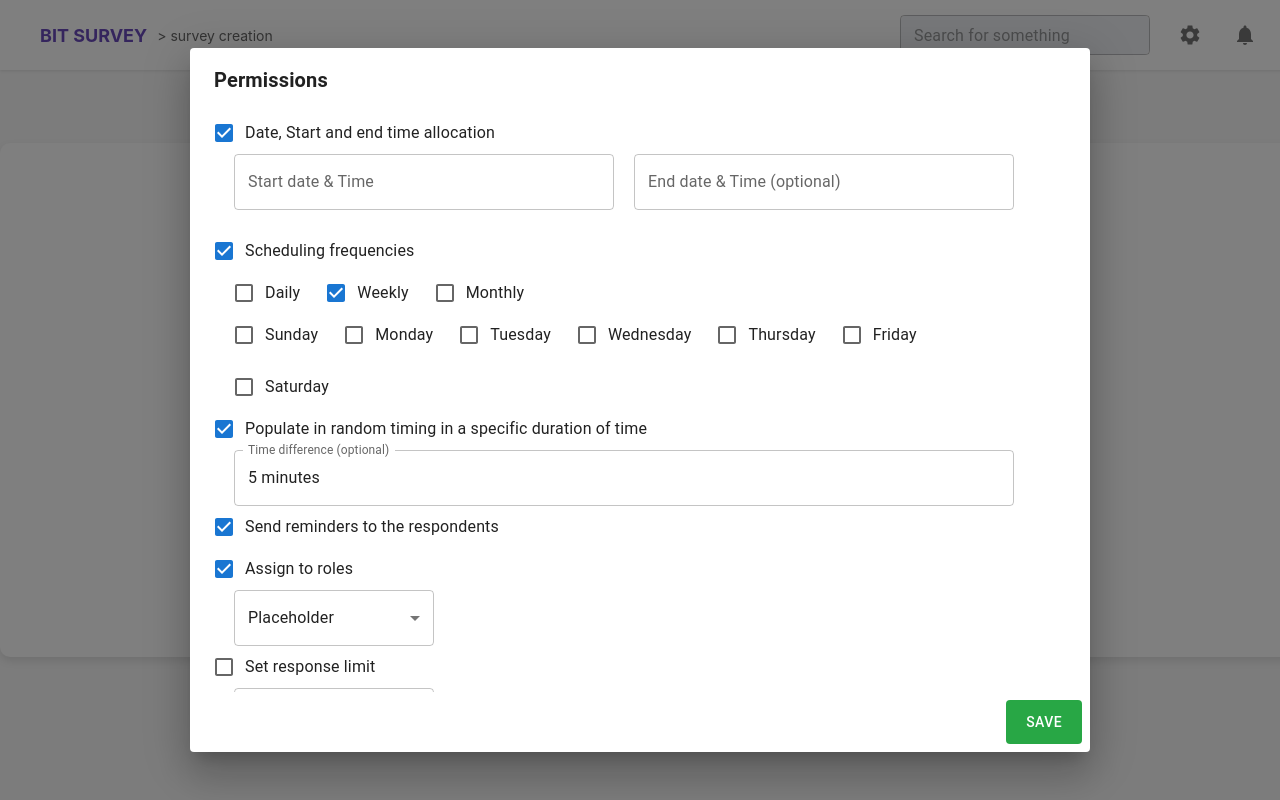
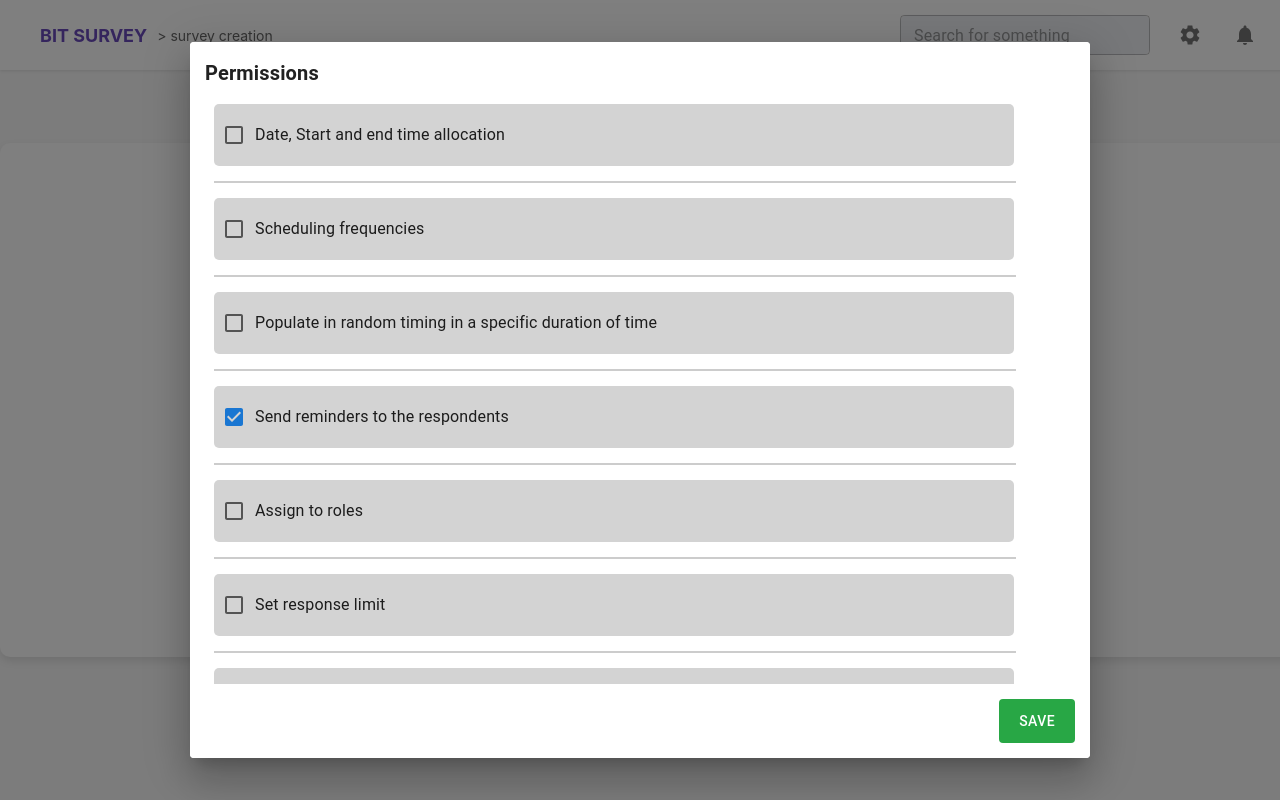
Before and after one commit to DHURSHITHA/BITsurvey, a React (Vite) app: page /create-new in a window 1280 px wide. Both pictures are taken after a click on the button "FINISH SURVEY". Shown: the top 800 px of the page. Built offline with nearby package versions, Linux system fonts and the light colour scheme.

Commit message:
New file added

```diff
--- a/src/pages/createsurvey.jsx
+++ b/src/pages/createsurvey.jsx
@@ -1,256 +1,3 @@
-// import React, { useState } from "react";
-// import { TextField, Button, Select,Divider, Typography,MenuItem, IconButton, Avatar, Switch, Checkbox, FormControlLabel, Dialog, DialogTitle, DialogContent, DialogActions } from "@mui/material";
-// import { Settings, Notifications, AddCircleOutline, RemoveCircleOutline, ContentCopy, Edit, Delete, PlaylistAdd } from "@mui/icons-material";
-
-// const SurveyCreation = () => {
-//   const [questions, setQuestions] = useState([
-//     {
-//       id: 1,
-//       text: "",
-//       type: "multiple",
-//       options: ["Agree", "Disagree", "Strongly disagree"],
-//       scale: 3,
-//       expanded: false,
-//     },
-//   ]);
-
-//   const [openDialog, setOpenDialog] = useState(false);
-//   const [bulkDialogOpen, setBulkDialogOpen] = useState(false); // State for bulk dialog
-//   const [bulkText, setBulkText] = useState(""); // State for bulk text input
-
-//   const handleExpand = (index) => {
-//     setQuestions((prev) => prev.map((q, i) => (i === index ? { ...q, expanded: true } : q)));
-//   };
-
-//   const handleAddOption = (index) => {
-//     setQuestions((prev) =>
-//       prev.map((q, i) => (i === index ? { ...q, options: [...q.options, "New Option"] } : q))
-//     );
-//   };
-
-//   const handleRemoveOption = (qIndex, oIndex) => {
-//     setQuestions((prev) =>
-//       prev.map((q, i) =>
-//         i === qIndex ? { ...q, options: q.options.filter((_, j) => j !== oIndex) } : q
-//       )
-//     );
-//   };
-
-//   const handleAddQuestion = () => {
-//     setQuestions((prev) => [
-//       ...prev,
-//       {
-//         id: prev.length + 1,
-//         text: "",
-//         type: "multiple",
-//         options: ["Agree", "Disagree", "Strongly disagree"],
-//         scale: 3,
-//         expanded: false,
-//       },
-//     ]);
-//   };
-
-//   const handleDeleteQuestion = (index) => {
-//     setQuestions((prev) => prev.filter((_, i) => i !== index));
-//   };
-
-//   const handleCopyQuestion = (index) => {
-//     setQuestions((prev) => {
-//       const newQuestion = { ...prev[index], id: prev.length + 1 };
-//       return [...prev, newQuestion];
-//     });
-//   };
-
-//   const handleFinishSurvey = () => {
-//     setOpenDialog(true);
-//   };
-
-//   // Function to handle saving bulk options
-//   const handleSaveBulkOptions = () => {
-//     const newOptions = bulkText.split("\n").filter((line) => line.trim() !== "");
-//     setQuestions((prev) =>
-//       prev.map((q, i) =>
-//         i === activeQuestionIndex ? { ...q, options: [...q.options, ...newOptions] } : q
-//       )
-//     );
-//     setBulkDialogOpen(false);
-//     setBulkText("");
-//   };
-
-//   const [activeQuestionIndex, setActiveQuestionIndex] = useState(null); // Track which question is active for bulk options
-
-//   return (
-//     <div style={{ display: "flex", justifyContent: "center", alignItems: "center", minHeight: "100vh", backgroundColor: "#f9f9f9" }}>
-//       <div style={{ width: "80rem", maxWidth: "112rem", backgroundColor: "#fff", padding: "20px", borderRadius: "10px", boxShadow: "0 4px 8px rgba(0,0,0,0.1)" }}>
-//         <div style={{ position: "fixed", top: 0, left: 0, width: "100%", display: "flex", alignItems: "center", justifyContent: "space-between", padding: "15px 40px", backgroundColor: "white", boxShadow: "0px 1px 3px rgba(0, 0, 0, 0.1)", zIndex: 1000 }}>
-//           <div style={{ display: "flex", alignItems: "center", flexGrow: 1 }}>
-//             <span style={{ fontSize: "18px", fontWeight: "bold", color: "#6a4bbc" }}>BIT SURVEY</span>
-//             <span style={{ marginLeft: "10px", fontSize: "14px", color: "#666" }}> &gt; survey creation</span>
-//           </div>
-//           <TextField placeholder="Search for something" size="small" variant="outlined" style={{ backgroundColor: "#f0f2f5", borderRadius: "8px", width: "250px", marginRight: "20px" }} />
-//           <div style={{ display: "flex", alignItems: "center", gap: "15px" }}>
-//             <IconButton><Settings /></IconButton>
-//             <IconButton><Notifications /></IconButton>
-//             <Avatar style={{ width: "40px", height: "40px" }} src="https://via.placeholder.com/40" />
-//           </div>
-//         </div>
-//         {/* Survey Box */}
-//         <div style={{ width: "90%", maxWidth: "800px", margin: "100px auto 0", textAlign: "left" }}>
-//           <h2 style={{ fontSize: "24px", fontWeight: "bold", color: "#333" }}>Untitled</h2>
-//           {questions.map((question, qIndex) => (
-//             <div key={qIndex} style={{ border: "1px solid #ddd", borderRadius: "10px", padding: "20px", backgroundColor: "#fff", marginBottom: "20px" }}>
-//               <div style={{ display: "flex", justifyContent: "space-between", alignItems: "center" }}>
-//                 <span style={{ fontWeight: "bold", fontSize: "16px" }}>Q{question.id}</span>
-//                 <div>
-//                   <IconButton onClick={() => handleCopyQuestion(qIndex)} style={{ color: "#6a4bbc" }}><ContentCopy /></IconButton>
-//                   <IconButton style={{ color: "#6a4bbc" }}><Edit /></IconButton>
-//                   <IconButton onClick={() => handleDeleteQuestion(qIndex)} style={{ color: "#6a4bbc" }}><Delete /></IconButton>
-//                 </div>
-//               </div>
-//               <TextField placeholder="Enter the question" fullWidth variant="outlined" size="small" style={{ marginTop: "10px" }} onClick={() => handleExpand(qIndex)} />
-//               {question.expanded && (
-//                 <div style={{ marginTop: "20px" }}>
-//                   <strong>Predefined Options</strong>
-//                   {question.options.map((option, oIndex) => (
-//                     <div key={oIndex} style={{ display: "flex", alignItems: "center", marginTop: "10px" }}>
-//                       <TextField value={option} size="small" fullWidth variant="outlined" style={{ flex: 1, marginRight: "10px" }} />
-//                       <IconButton onClick={() => handleRemoveOption(qIndex, oIndex)}><RemoveCircleOutline /></IconButton>
-//                       <IconButton onClick={() => handleAddOption(qIndex)}><AddCircleOutline /></IconButton>
-//                     </div>
-//                   ))}
-//                   <FormControlLabel control={<Checkbox />} label="Score this question (enable quiz mode)" />
-//                   <FormControlLabel control={<Checkbox />} label="Add an 'Other' Answer Option" />
-//                 </div>
-//               )}
-//               <div style={{ display: "flex", justifyContent: "flex-end", alignItems: "center", marginTop: "10px" }}>
-//                 <IconButton
-//                   style={{ color: "#6a4bbc" }}
-//                   onClick={() => {
-//                     setActiveQuestionIndex(qIndex); // Set the active question index
-//                     setBulkDialogOpen(true); // Open the bulk dialog
-//                   }}
-//                 >
-//                   <PlaylistAdd />
-//                 </IconButton>
-//                 <span style={{ fontSize: "14px", color: "#6a4bbc", marginLeft: "5px" }}>+ Bulk Answers</span>
-//               </div>
-//             </div>
-//           ))}
-
-//           <div style={{ display: "flex", justifyContent: "space-between", marginTop: "20px" }}>
-//             <Button variant="contained" style={{ backgroundColor: "#6a4bbc", color: "white" }} onClick={handleAddQuestion}>+ Next Question</Button>
-//             <div>
-//               <Button variant="outlined" style={{ marginRight: "10px", borderColor: "#6a4bbc", color: "#6a4bbc" }}>Cancel</Button>
-//               <Button variant="contained" style={{ backgroundColor: "#6a4bbc", color: "white" }} onClick={handleFinishSurvey}>Finish Survey</Button>
-//             </div>
-//           </div>
-//           <br />
-//           <div style={{ textAlign: "center", padding: "10px", backgroundColor: "#f5f5f5" }}>
-//           <Button
-//             variant="text"
-//             style={{
-//               color: "black",
-//               textTransform: "none",
-//               fontFamily: "'Poppins', sans-serif",
-//               fontSize: "14px",
-//             }}
-//           >
-//             Copy and paste questions
-//           </Button>
-//         </div>
-//         </div>
-//       </div>
-
-
-
-//       {/* Bulk Answers Dialog */}
-//       <Dialog open={bulkDialogOpen} onClose={() => setBulkDialogOpen(false)} maxWidth="sm" fullWidth>
-//         <DialogTitle style={{ fontWeight: "bold", fontFamily: "'Poppins', sans-serif" ,fontSize:"35px"}}>Add answers in bulk</DialogTitle>
-//         <Divider></Divider>
-//         <DialogTitle style={{ fontWeight: "bold", fontFamily: "'Poppins', sans-serif" ,fontSize:"20px"}}>Enter each answer choice on a seperate line</DialogTitle>
-
-//         <DialogContent>
-//           <TextField
-//             multiline
-//             rows={5}
-//             fullWidth
-//             variant="outlined"
-//             value={bulkText}
-//             onChange={(e) => setBulkText(e.target.value)}
-//             style={{ fontFamily: "'Poppins', sans-serif" }}
-//           />
-//         </DialogContent>
-//         <br />
-//         <Divider></Divider>
-//         <br />
-//         <DialogActions>
-//           <Button onClick={() => setBulkDialogOpen(false)}  variant="contained" color="black" style={{ fontFamily: "'Poppins', sans-serif" , backgroundcolor:"white",color:"black" ,textTransform:"none",minWidth:"100px"}}>Cancel</Button>
-//           <Button onClick={handleSaveBulkOptions}  variant="contained" style={{ fontFamily: "'Poppins', sans-serif" , backgroundColor: "#7F56D9", color: "white",textTransform:"none",minWidth:"100px"}}>Save</Button>
-//         </DialogActions>
-//       </Dialog>
-
-//       {/* Permissions Dialog */}
-//       <Dialog open={openDialog} onClose={() => setOpenDialog(false)} maxWidth="md" fullWidth>
-//         <DialogTitle style={{ fontWeight: "bold" }}>Permissions</DialogTitle>
-//         <DialogContent style={{ display: "flex", flexDirection: "column", width: "50rem", height: "35rem" }}>
-//           <FormControlLabel control={<Checkbox defaultChecked />} label="Date, Start and end time allocation" />
-//           <div style={{ display: "flex", gap: "20px", marginLeft: "20px" }}>
-//             <TextField label="Start date & Time" variant="outlined" fullWidth placeholder="Placeholder" />
-//             <TextField label="End date & Time (optional)" variant="outlined" fullWidth placeholder="Placeholder" />
-//           </div>
-//           <FormControlLabel control={<Checkbox defaultChecked />} label="Scheduling frequencies" style={{ marginTop: "20px" }} />
-//           <div style={{ display: "flex", gap: "10px", marginLeft: "20px", flexWrap: "wrap" }}>
-//             <FormControlLabel control={<Checkbox />} label="Daily" />
-//             <FormControlLabel control={<Checkbox defaultChecked />} label="Weekly" />
-//             <FormControlLabel control={<Checkbox />} label="Monthly" />
-//           </div>
-//           <div style={{ display: "flex", gap: "10px", marginLeft: "20px", flexWrap: "wrap" }}>
-//             <FormControlLabel control={<Checkbox />} label="Sunday" />
-//             <FormControlLabel control={<Checkbox />} label="Monday" />
-//             <FormControlLabel control={<Checkbox />} label="Tuesday" />
-//             <FormControlLabel control={<Checkbox />} label="Wednesday" />
-//             <FormControlLabel control={<Checkbox />} label="Thursday" />
-//             <FormControlLabel control={<Checkbox />} label="Friday" />
-//             <FormControlLabel control={<Checkbox />} label="Saturday" />
-//           </div>
-//           <FormControlLabel control={<Checkbox defaultChecked />} label="Populate in random timing in a specific duration of time" />
-//           <div style={{ display: "flex", alignItems: "center", gap: "10px", marginLeft: "20px" }}>
-//             <TextField label="Time difference (optional)" variant="outlined" fullWidth defaultValue="5 minutes" />
-//           </div>
-//           <FormControlLabel control={<Checkbox defaultChecked />} label="Send reminders to the respondents" />
-//           <FormControlLabel control={<Checkbox defaultChecked />} label="Assign to roles" />
-//           <div style={{ marginLeft: "20px", width: "200px" }}>
-//             <Select fullWidth defaultValue="Placeholder">
-//               <MenuItem value="Placeholder">Placeholder</MenuItem>
-//               <MenuItem value="Year">Year</MenuItem>
-//             </Select>
-//           </div>
-//           <FormControlLabel control={<Checkbox />} label="Set response limit" />
-//           <div style={{ marginLeft: "20px", width: "200px" }}>
-//             <Select fullWidth defaultValue="Placeholder">
-//               <MenuItem value="number">1</MenuItem>
-//               <MenuItem value="number">2</MenuItem>
-//               <MenuItem value="number">3</MenuItem>
-//             </Select>
-//           </div>
-//           <FormControlLabel control={<Checkbox />} label="Set edit response count" />
-//           <div style={{ marginLeft: "20px", width: "200px" }}>
-//             <Select fullWidth defaultValue="Placeholder">
-//               <MenuItem value="number">1</MenuItem>
-//               <MenuItem value="number">2</MenuItem>
-//               <MenuItem value="number">3</MenuItem>
-//             </Select>
-//           </div>
-//         </DialogContent>
-//         <DialogActions>
-//           <Button onClick={() => setOpenDialog(false)} style={{ backgroundColor: "#28a745", color: "white", padding: "10px 20px" }}>Save</Button>
-//         </DialogActions>
-//       </Dialog>
-//     </div>
-//   );
-// };
-
-// export default SurveyCreation;
 import React, { useState } from "react";
 import {
   TextField,
@@ -303,6 +50,16 @@ const SurveyCreation = () => {
   const [modalOpen, setModalOpen] = useState(false);
   const [inputText, setInputText] = useState("");
   const [hideAnswers, setHideAnswers] = useState(false);
+
+  // State for checkboxes
+  const [dateTimeAllocationChecked, setDateTimeAllocationChecked] = useState(false);
+  const [schedulingFrequencyChecked, setSchedulingFrequencyChecked] = useState(false);
+  const [randomTimingChecked, setRandomTimingChecked] = useState(false);
+  const [weeklyChecked, setWeeklyChecked] = useState(false);
+  const [assignRolesChecked, setAssignRolesChecked] = useState(false);
+  const [setResponseLimitChecked, setSetResponseLimitChecked] = useState(false);
+const [setEditResponseCountChecked, setSetEditResponseCountChecked] = useState(false);
+
 
   const handleExpand = (index) => {
     setQuestions((prev) => prev.map((q, i) => (i === index ? { ...q, expanded: true } : q)));
@@ -493,20 +250,40 @@ const SurveyCreation = () => {
       </Dialog>
 
       {/* Permissions Dialog */}
+
                   <Dialog open={openDialog} onClose={() => setOpenDialog(false)} maxWidth="md" fullWidth>
-        <DialogTitle style={{ fontWeight: "bold" }}>Permissions</DialogTitle>
+                    <DialogTitle style={{ fontWeight: "bold", backgroundColor: "white", padding: "15px" }}>
+                      Permissions
+                    </DialogTitle>
                     <DialogContent style={{ display: "flex", flexDirection: "column", width: "50rem", height: "35rem" }}>
-          <FormControlLabel control={<Checkbox defaultChecked />} label="Date, Start and end time allocation" />
+
+                      <div style={{ backgroundColor: "#d3d3d3", padding: "10px", borderRadius: "5px" }}>
+                        <FormControlLabel
+                          control={<Checkbox checked={dateTimeAllocationChecked} onChange={(e) => setDateTimeAllocationChecked(e.target.checked)} />}
+                          label="Date, Start and end time allocation"
+                        />
+                        {dateTimeAllocationChecked && (
                           <div style={{ display: "flex", gap: "20px", marginLeft: "20px" }}>
                             <TextField label="Start date & Time" variant="outlined" fullWidth placeholder="Placeholder" />
                             <TextField label="End date & Time (optional)" variant="outlined" fullWidth placeholder="Placeholder" />
                           </div>
-          <FormControlLabel control={<Checkbox defaultChecked />} label="Scheduling frequencies" style={{ marginTop: "20px" }} />
+                        )}
+                      </div>
+                      <hr style={{ width: "100%", border: "1px solid #ccc",solid :"#B2BEB5", margin: "15px 0" }} />
+
+                      <div style={{ backgroundColor: "#d3d3d3", padding: "10px", borderRadius: "5px" }}>
+                        <FormControlLabel
+                          control={<Checkbox checked={schedulingFrequencyChecked} onChange={(e) => setSchedulingFrequencyChecked(e.target.checked)} />}
+                          label="Scheduling frequencies"
+                        />
+                        {schedulingFrequencyChecked && (
                           <div style={{ display: "flex", gap: "10px", marginLeft: "20px", flexWrap: "wrap" }}>
                             <FormControlLabel control={<Checkbox />} label="Daily" />
-            <FormControlLabel control={<Checkbox defaultChecked />} label="Weekly" />
+                            <FormControlLabel control={<Checkbox checked={weeklyChecked} onChange={(e) => setWeeklyChecked(e.target.checked)} />} label="Weekly" />
                             <FormControlLabel control={<Checkbox />} label="Monthly" />
                           </div>
+                        )}
+                        {schedulingFrequencyChecked && weeklyChecked && (
                           <div style={{ display: "flex", gap: "10px", marginLeft: "20px", flexWrap: "wrap" }}>
                             <FormControlLabel control={<Checkbox />} label="Sunday" />
                             <FormControlLabel control={<Checkbox />} label="Monday" />
@@ -516,19 +293,50 @@ const SurveyCreation = () => {
                             <FormControlLabel control={<Checkbox />} label="Friday" />
                             <FormControlLabel control={<Checkbox />} label="Saturday" />
                           </div>
-          <FormControlLabel control={<Checkbox defaultChecked />} label="Populate in random timing in a specific duration of time" />
+                        )}
+                      </div>
+                      <hr style={{ width: "100%", border: "1px solid #ccc", margin: "15px 0" }} />
+
+                      <div style={{ backgroundColor: "#d3d3d3", padding: "10px", borderRadius: "5px" }}>
+                        <FormControlLabel
+                          control={<Checkbox checked={randomTimingChecked} onChange={(e) => setRandomTimingChecked(e.target.checked)} />}
+                          label="Populate in random timing in a specific duration of time"
+                        />
+                        {randomTimingChecked && (
                           <div style={{ display: "flex", alignItems: "center", gap: "10px", marginLeft: "20px" }}>
                             <TextField label="Time difference (optional)" variant="outlined" fullWidth defaultValue="5 minutes" />
                           </div>
+                        )}
+                      </div>
+                      <hr style={{ width: "100%", border: "1px solid #ccc", margin: "15px 0" }} />
+
+                      <div style={{ backgroundColor: "#d3d3d3", padding: "10px", borderRadius: "5px" }}>
                         <FormControlLabel control={<Checkbox defaultChecked />} label="Send reminders to the respondents" />
-          <FormControlLabel control={<Checkbox defaultChecked />} label="Assign to roles" />
+                      </div>
+                      <hr style={{ width: "100%", border: "1px solid #ccc", margin: "15px 0" }} />
+
+                      <div style={{ backgroundColor: "#d3d3d3", padding: "10px", borderRadius: "5px" }}>
+                        <FormControlLabel
+                          control={<Checkbox checked={assignRolesChecked} onChange={(e) => setAssignRolesChecked(e.target.checked)} />}
+                          label="Assign to roles"
+                        />
+                        {assignRolesChecked && (
                           <div style={{ marginLeft: "20px", width: "200px" }}>
                             <Select fullWidth defaultValue="Placeholder">
                               <MenuItem value="Placeholder">Placeholder</MenuItem>
                               <MenuItem value="Year">Year</MenuItem>
                             </Select>
                           </div>
-          <FormControlLabel control={<Checkbox />} label="Set response limit" />
+                        )}
+                      </div>
+                      <hr style={{ width: "100%", border: "1px solid #ccc", margin: "15px 0" }} />
+
+                      <div style={{ backgroundColor: "#d3d3d3", padding: "10px", borderRadius: "5px" }}>
+                        <FormControlLabel
+                          control={<Checkbox checked={setResponseLimitChecked} onChange={(e) => setSetResponseLimitChecked(e.target.checked)} />}
+                          label="Set response limit"
+                        />
+                        {setResponseLimitChecked && (
                           <div style={{ marginLeft: "20px", width: "200px" }}>
                             <Select fullWidth defaultValue="Placeholder">
                               <MenuItem value="number">1</MenuItem>
@@ -536,7 +344,16 @@ const SurveyCreation = () => {
                               <MenuItem value="number">3</MenuItem>
                             </Select>
                           </div>
-          <FormControlLabel control={<Checkbox />} label="Set edit response count" />
+                        )}
+                      </div>
+                      <hr style={{ width: "100%", border: "1px solid #ccc", margin: "15px 0" }} />
+
+                      <div style={{ backgroundColor: "#d3d3d3", padding: "10px", borderRadius: "5px" }}>
+                        <FormControlLabel
+                          control={<Checkbox checked={setEditResponseCountChecked} onChange={(e) => setSetEditResponseCountChecked(e.target.checked)} />}
+                          label="Set edit response count"
+                        />
+                        {setEditResponseCountChecked && (
                           <div style={{ marginLeft: "20px", width: "200px" }}>
                             <Select fullWidth defaultValue="Placeholder">
                               <MenuItem value="number">1</MenuItem>
@@ -544,11 +361,18 @@ const SurveyCreation = () => {
                               <MenuItem value="number">3</MenuItem>
                             </Select>
                           </div>
+                        )}
+                      </div>
+                      <hr style={{ width: "100%", border: "1px solid #ccc", margin: "15px 0" }} />
                     </DialogContent>
-        <DialogActions>
-          <Button onClick={() => setOpenDialog(false)} style={{ backgroundColor: "#28a745", color: "white", padding: "10px 20px" }}>Save</Button>
+
+                    <DialogActions style={{ backgroundColor: "white", padding: "15px" }}>
+                      <Button onClick={() => setOpenDialog(false)} style={{ backgroundColor: "#28a745", color: "white", padding: "10px 20px" }}>
+                        Save
+                      </Button>
                     </DialogActions>
                   </Dialog>
+
 
       {/* Modal for "Copy and paste questions" */}
       <Modal open={modalOpen} onClose={() => setModalOpen(false)}>
```
Lines whose indentation alone changed are shown as unchanged.
